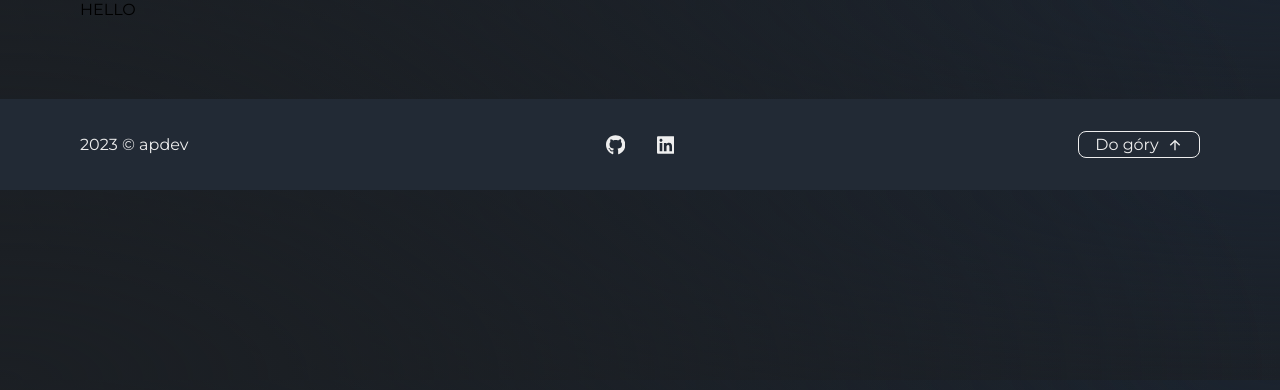
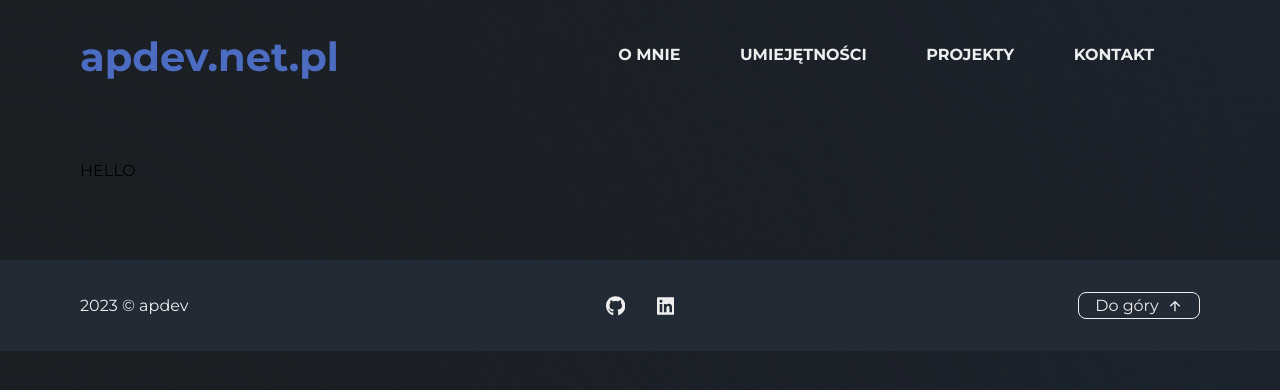
Before and after one commit to alpawlowski/portfolio2k23, a Gatsby site: page / in a window 1280 px wide. Built offline with nearby package versions, Linux system fonts and the light colour scheme; Gatsby itself is replaced by a stand-in of ours.

Commit message:
added header, nav

```diff
--- /dev/null
+++ b/src/components/Header/Header.js
@@ -0,0 +1,20 @@
+import React from "react";
+import { Container } from "../Container/Container";
+import { StyledHeader, StyledLink, Logo } from "./Header.styles";
+import Navigation from "../Navigation/Navigation";
+
+const Header = () => (
+  <Container>
+    <StyledHeader>
+      <StyledLink to="/">
+        <Logo>
+          {/* <img src="./static/apdev-logo.png" /> */}
+          apdev.net.pl
+        </Logo>
+      </StyledLink>
+      <Navigation />
+    </StyledHeader>
+  </Container>
+)
+
+export default Header;
--- /dev/null
+++ b/src/components/Header/Header.styles.js
@@ -0,0 +1,43 @@
+import styled from "styled-components";
+import { Link } from "gatsby"
+
+export const StyledHeader = styled.header`
+    & {
+        display: flex;
+        flex-direction: row;
+        align-items: center;
+        justify-content: space-between;
+        color: ${({theme}) => theme.colors.color_blue};
+        /* background-color: ${({theme}) => theme.colors.dark}; */
+        padding: 2rem 0;
+        margin-bottom: 3rem;
+    }
+`;
+
+export const StyledLink = styled(Link)`
+    text-decoration: none;
+    color: ${({theme}) => theme.colors.color_blue};
+`;
+
+export const Logo = styled.p`
+
+    display: flex;
+    align-items: center;
+    justify-content: center;
+    gap: 0.5rem;
+
+    & {
+        font-size: 2.5rem;
+        font-weight: bolder;
+    }
+
+    & > img {
+        height: 3.5rem;
+        transition: filter 1s ease-in-out;
+
+        :hover {
+            filter: grayscale(1);
+        }
+
+    }
+`;
--- /dev/null
+++ b/src/components/Navigation/Navigation.js
@@ -0,0 +1,44 @@
+import React, { useState } from "react";
+import { StyledNavigation, StyledLink, StyledHamburger, StyledUl } from "./Navigation.styles";
+
+const Navigation = () => {
+
+  const [open, setOpen] = useState(false);
+
+  return (
+  <>
+    <StyledNavigation>
+      {/* <StyledHamburger onClick={showHamburger} > */}
+      <StyledHamburger  open={open} onClick={() => setOpen(!open)}>
+      {open ? (
+          <svg xmlns="http://www.w3.org/2000/svg" viewBox="0 0 24 24" width="24" height="24"><path fill="none" d="M0 0h24v24H0z"/><path d="M12 10.586l4.95-4.95 1.414 1.414-4.95 4.95 4.95 4.95-1.414 1.414-4.95-4.95-4.95 4.95-1.414-1.414 4.95-4.95-4.95-4.95L7.05 5.636z"/></svg>
+      ) : (
+          <svg xmlns="http://www.w3.org/2000/svg" viewBox="0 0 24 24" width="24" height="24"><path fill="none" d="M0 0h24v24H0z"/><path d="M3 4h18v2H3V4zm0 7h18v2H3v-2zm0 7h18v2H3v-2z"/></svg>
+      )}
+      </StyledHamburger>
+
+      <StyledUl open={open}>
+        <li>
+          <StyledLink to="/about" activeClassName="active">O mnie</StyledLink>
+          {/* <StyledLink to="/about" activeClassName="active">About</StyledLink> */}
+        </li>
+        <li>
+          <StyledLink to="/skills" activeClassName="active">Umiejętności</StyledLink>
+          {/* <StyledLink to="/skills" activeClassName="active">Skills</StyledLink> */}
+        </li>
+        <li>
+          <StyledLink to="/projects" activeClassName="active">Projekty</StyledLink>
+          {/* <StyledLink to="/projects" activeClassName="active">Projects</StyledLink> */}
+        </li>
+        <li>
+          <StyledLink to="/contact" activeClassName="active">Kontakt</StyledLink>
+          {/* <StyledLink to="/contact" activeClassName="active">Contact</StyledLink> */}
+        </li>
+      </StyledUl>
+
+    </StyledNavigation>
+
+  </>
+)};
+
+export default Navigation;
--- /dev/null
+++ b/src/components/Navigation/Navigation.styles.js
@@ -0,0 +1,123 @@
+import styled from "styled-components";
+import { Link } from "gatsby";
+
+export const StyledNavigation = styled.nav`
+
+`;
+
+export const StyledUl = styled.ul`
+    display: flex;
+    flex-direction: row;
+    flex-flow: row nowrap;
+    align-items: center;
+    justify-content: flex-end;
+    list-style-type: none;
+    padding-left: 1rem;
+
+  @media (min-width: ${({theme}) => theme.media.none}) and (max-width: ${({theme}) => theme.media.landscapePhone}) {
+    position: fixed;
+    top: 0;
+    right: 0;
+    flex-flow: column nowrap;
+    justify-content: flex-start;
+    background-color: ${({theme}) => theme.colors.footer_bg};
+    height: 100vh;
+    width: 100vw;
+    transform: ${({ open }) => open ? 'translateX(0)' : 'translateX(100%)'};
+    padding-top: 10rem;
+    z-index: 555;
+    /* transition: transform 0.3s ease-in-out; */
+  }
+
+`;
+
+export const StyledLink = styled(Link)`
+    & {
+        text-decoration: none;
+        color: ${({theme}) => theme.colors.primary_text};
+        border: 1px solid transparent;
+        border-bottom-width: 5px;
+        padding: 0.6rem 0.8rem;
+        text-transform: uppercase;
+        font-weight: bolder;
+        text-align: center;
+        white-space: nowrap;
+        margin-right: 2rem;
+        display: flex;
+        align-items: flex-end;
+        justify-content: center;
+
+        ::before {
+            content: "";
+            width: 0;
+            display: block;
+            height: 2px;
+            background: rgba(0, 0, 0, 0) linear-gradient(270deg, rgb(34, 42, 53) 0%, rgb(75, 108, 193) 50%, rgb(34, 42, 53) 100%) repeat scroll 0% 0%;
+            margin: 0 auto;
+            -webkit-transform: translateY(30px);
+            transform: translateY(30px);
+            transition: width .2s;
+            white-space: nowrap;
+        }
+
+        &:hover::before {
+            width: 90%;
+        }
+
+        @media (min-width: ${({theme}) => theme.media.none}) and (max-width: ${({theme}) => theme.media.landscapePhone}) {
+            margin-right: 0;
+            margin-bottom: 2rem;
+        }
+    }
+
+    &:hover {
+        color: ${({theme}) => theme.colors.white};
+        border: 1px solid transparent;
+        border-bottom: 5px solid rgb(75, 108, 193);
+        border-radius: 0.3rem;
+    }
+
+    &.active {
+        color: ${({theme}) => theme.colors.white};
+        /* padding: 0.6rem 0.8rem; */
+        /* border: 1px solid ${({theme}) => theme.colors.darker}; */
+        border: 1px solid rgb(75, 108, 193);
+        border-bottom-width: 5px;
+        border-radius: 0.3rem;
+        background-color: ${({theme}) => theme.colors.darker};
+    }
+
+`;
+
+
+export const StyledHamburger = styled.button`
+
+    & {
+        display: none;
+        align-items: center;
+        justify-content: center;
+        text-align: center;
+        background-color: ${({theme}) => theme.colors.dark};
+        padding: 1rem;
+        border: 1px solid ${({theme}) => theme.colors.footer_bg};
+        border-radius: 1rem;
+        z-index: 999;
+        position: relative;
+        cursor: pointer;
+
+        :hover {
+            background-color: ${({theme}) => theme.colors.footer_bg};
+        }
+    }
+
+    & > svg {
+        fill: ${({theme}) => theme.colors.white};
+        height: 1.5rem;
+        width: auto;
+    }
+
+    @media (min-width: ${({theme}) => theme.media.none}) and (max-width: ${({theme}) => theme.media.landscapePhone}) {
+        display: flex;
+    }
+
+`;
--- a/src/templates/MainTemplate.js
+++ b/src/templates/MainTemplate.js
@@ -3,11 +3,13 @@ import { ThemeProvider } from "styled-components";
 import { theme } from '../assets/styles/theme';
 import GlobalStyle from "../assets/styles/GlobalStyle";
 import { Container } from '../components/Container/Container';
-import Footer from '../components/Container/Footer/Footer';
+import Header from '../components/Header/Header';
+import Footer from '../components/Footer/Footer';
 
 const MainTemplate = ({children}) => (
   <ThemeProvider theme={theme}>
     <GlobalStyle />
+    <Header />
       <Container>
         {children}
       </Container>
```
Also changed, not shown: src/components/Footer/Footer.js (renamed from src/components/Container/Footer/Footer.js), src/components/Footer/Footer.styles.js (renamed from src/components/Container/Footer/Footer.styles.js).
